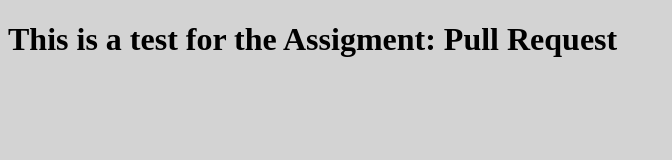
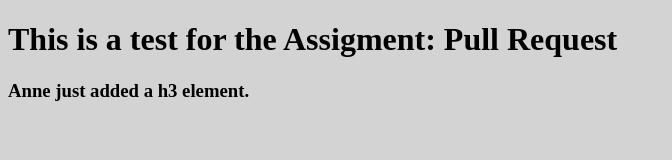
Before and after one commit to RedMoon1177/saad-pull-request, a plain HTML site: page index.html in a window 1280 px wide. Shown: the whole page, without its empty margins (0-672 px from the left). Drawn offline with Linux system fonts and the light colour scheme.

Commit message:
added h3

```diff
--- a/index.html
+++ b/index.html
@@ -9,5 +9,6 @@
     </head>
     <body class="g-base">
             <h1>This is a test for the Assigment: Pull Request</h1>
+            <h3>Anne just added a h3 element.</h3>
     </body>
 </html>
```
